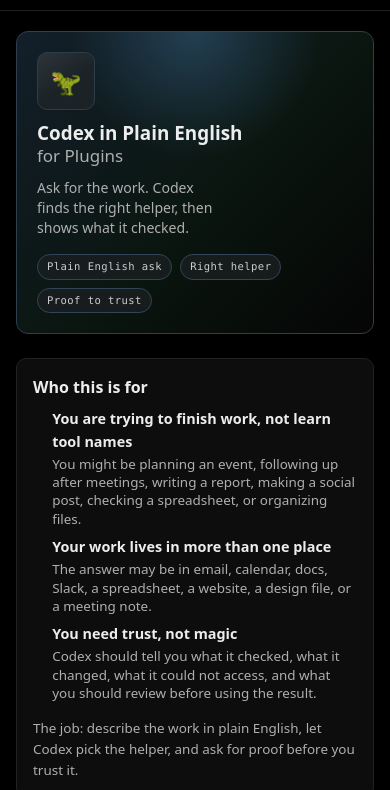
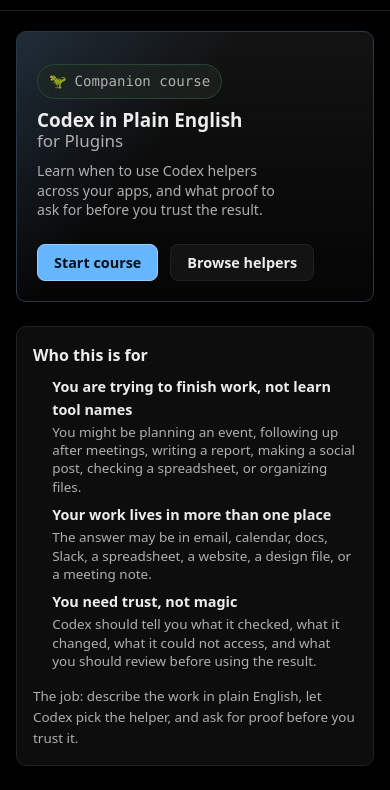
Before and after one commit to daniel-p-green/codex-in-plain-english-for-plugins, a plain HTML site: page plugin-tutorial/index.html in a window 390 px wide. Shown: the part 53-843 px from the top of the page. Drawn offline with Linux system fonts and the light colour scheme; a web font is replaced by a local one.

Commit message:
Simplify plugin course hero

```diff
--- a/plugin-tutorial/index.html
+++ b/plugin-tutorial/index.html
@@ -159,16 +159,17 @@
         <main id="main" class="shell-main">
           <div class="page-container landing-page plugin-course-page">
             <section class="landing-hero" id="overview">
-              <div class="hero-dex-badge" aria-hidden="true">🦖</div>
-              <h1>
-                <span class="hero-title-main">Codex in Plain English</span>
-                <span class="hero-title-suffix">for Plugins</span>
-              </h1>
-              <p>Ask for the work. Codex finds the right helper, then shows what it checked.</p>
-              <div class="hero-route" aria-label="Plain-English plugin workflow">
-                <span>Plain English ask</span>
-                <span>Right helper</span>
-                <span>Proof to trust</span>
+              <div class="hero-copy">
+                <p class="hero-eyebrow"><span aria-hidden="true">🦖</span> Companion course</p>
+                <h1>
+                  <span class="hero-title-main">Codex in Plain English</span>
+                  <span class="hero-title-suffix">for Plugins</span>
+                </h1>
+                <p>Learn when to use Codex helpers across your apps, and what proof to ask for before you trust the result.</p>
+                <div class="hero-actions" aria-label="Course actions">
+                  <a class="btn btn-primary" href="#router">Start course</a>
+                  <a class="btn btn-secondary" href="#plugin-directory">Browse helpers</a>
+                </div>
               </div>
             </section>
 
--- a/plugin-tutorial/styles.css
+++ b/plugin-tutorial/styles.css
@@ -537,64 +537,68 @@
 }
 
 .landing-hero {
-  text-align: center;
+  position: relative;
+  text-align: left;
   margin-bottom: var(--space-8);
-  border: 1px solid color-mix(in srgb, var(--blue-200) 20%, var(--border-soft));
-  border-radius: var(--radius-lg);
-  background:
-    radial-gradient(circle at 50% 0%, color-mix(in srgb, var(--blue-200) 24%, transparent), transparent 36%),
-    linear-gradient(135deg, color-mix(in srgb, var(--blue-200) 15%, transparent), color-mix(in srgb, var(--green-300) 8%, transparent) 56%, transparent),
-    var(--surface-25);
-  padding: var(--space-8) var(--space-6);
-  overflow: hidden;
-}
-
-.landing-hero h1 {
-  color: var(--text-900);
-  font-size: 2.65rem;
-  line-height: 1.1;
-  letter-spacing: 0;
-  max-width: none;
-  white-space: nowrap;
-  text-wrap: balance;
-  margin: 0 auto;
-}
-
-.hero-dex-badge {
-  width: 78px;
-  height: 78px;
-  display: grid;
-  place-items: center;
-  margin: 0 auto var(--space-4);
-  border: 1px solid color-mix(in srgb, var(--blue-200) 18%, var(--border-soft));
+  border: 1px solid color-mix(in srgb, var(--blue-200) 16%, var(--border-soft));
   border-radius: var(--radius-md);
   background:
-    linear-gradient(145deg, rgba(255, 255, 255, 0.08), transparent 54%),
-    color-mix(in srgb, var(--surface-150) 72%, rgba(102, 181, 255, 0.16));
-  font-size: 2.05rem;
+    linear-gradient(128deg, color-mix(in srgb, var(--blue-200) 16%, transparent), transparent 40%),
+    linear-gradient(180deg, color-mix(in srgb, var(--surface-100) 72%, transparent), transparent),
+    var(--surface-25);
+  padding: clamp(40px, 7vw, 76px) clamp(28px, 6vw, 64px);
+  overflow: hidden;
+}
+
+.landing-hero h1 {
+  color: var(--text-900);
+  font-size: clamp(2.8rem, 5.6vw, 5.4rem);
+  line-height: 0.94;
+  letter-spacing: 0;
+  max-width: 760px;
+  text-wrap: balance;
+  margin: 0;
+}
+
+.hero-copy {
+  max-width: 780px;
+  min-width: 0;
+}
+
+.hero-eyebrow {
+  display: inline-flex;
+  align-items: center;
+  gap: 8px;
+  margin: 0 0 var(--space-4);
+  border: 1px solid color-mix(in srgb, var(--green-300) 22%, var(--border-soft));
+  border-radius: var(--radius-pill);
+  background: color-mix(in srgb, var(--surface-100) 62%, rgba(108, 224, 158, 0.12));
+  color: var(--text-800);
+  padding: 7px 11px;
+  font-family: var(--font-mono);
+  font-size: 0.72rem;
+  line-height: 1.1;
+  letter-spacing: 0.04em;
 }
 
 .hero-title-main {
-  display: inline-block;
+  display: block;
   font-weight: 700;
-  white-space: nowrap;
 }
 
 .hero-title-suffix {
+  display: block;
   font-weight: 500;
   color: var(--text-700);
-  white-space: nowrap;
 }
 
 .landing-hero p {
-  margin-top: var(--space-4);
-  color: var(--text-700);
-  font-size: 1.42rem;
-  line-height: 1.2;
+  margin-top: var(--space-5);
+  color: var(--text-700);
+  font-size: clamp(1.08rem, 1.8vw, 1.42rem);
+  line-height: 1.3;
   letter-spacing: 0;
-  max-width: 42ch;
-  margin-left: auto;
-  margin-right: auto;
+  max-width: 44ch;
   text-wrap: balance;
 }
 
@@ -610,25 +614,12 @@
   text-wrap: balance;
 }
 
-.hero-route {
-  display: inline-flex;
+.hero-actions {
+  display: flex;
   align-items: center;
-  justify-content: center;
   flex-wrap: wrap;
-  gap: var(--space-2);
-  margin-top: var(--space-5);
-}
-
-.hero-route span {
-  border: 1px solid color-mix(in srgb, var(--blue-200) 24%, var(--border-soft));
-  border-radius: var(--radius-pill);
-  background: color-mix(in srgb, var(--surface-100) 70%, rgba(102, 181, 255, 0.12));
-  color: var(--text-800);
-  padding: 7px 11px;
-  font-family: var(--font-mono);
-  font-size: 0.72rem;
-  line-height: 1.1;
-  letter-spacing: 0.04em;
+  gap: var(--space-3);
+  margin-top: var(--space-6);
 }
 
 .course-clarity {
@@ -2493,14 +2484,16 @@
   }
 
   .landing-hero {
+    grid-template-columns: 1fr;
+    gap: var(--space-5);
     text-align: left;
     margin-bottom: var(--space-6);
     padding: var(--space-5);
   }
 
   .landing-hero h1 {
-    font-size: 1.42rem;
-    line-height: 1.18;
+    font-size: 2rem;
+    line-height: 1;
     max-width: none;
     white-space: normal;
     text-wrap: balance;
@@ -2509,12 +2502,9 @@
     margin-right: 0;
   }
 
-  .hero-dex-badge {
-    width: 58px;
-    height: 58px;
-    margin-left: 0;
+  .hero-eyebrow {
     margin-bottom: var(--space-3);
-    font-size: 1.55rem;
+    font-size: 0.66rem;
   }
 
   .hero-title-suffix {
@@ -2524,22 +2514,12 @@
 
   .landing-hero p {
     margin-top: var(--space-3);
-    font-size: 0.92rem;
-    line-height: 1.42;
+    font-size: 0.98rem;
+    line-height: 1.38;
     letter-spacing: 0;
-    max-width: 31ch;
+    max-width: 34ch;
     margin-left: 0;
     margin-right: 0;
-  }
-
-  .hero-route {
-    justify-content: flex-start;
-    margin-top: var(--space-4);
-  }
-
-  .hero-route span {
-    font-size: 0.66rem;
-    padding: 6px 9px;
   }
 
   .landing-hero .landing-hero-note {
```
